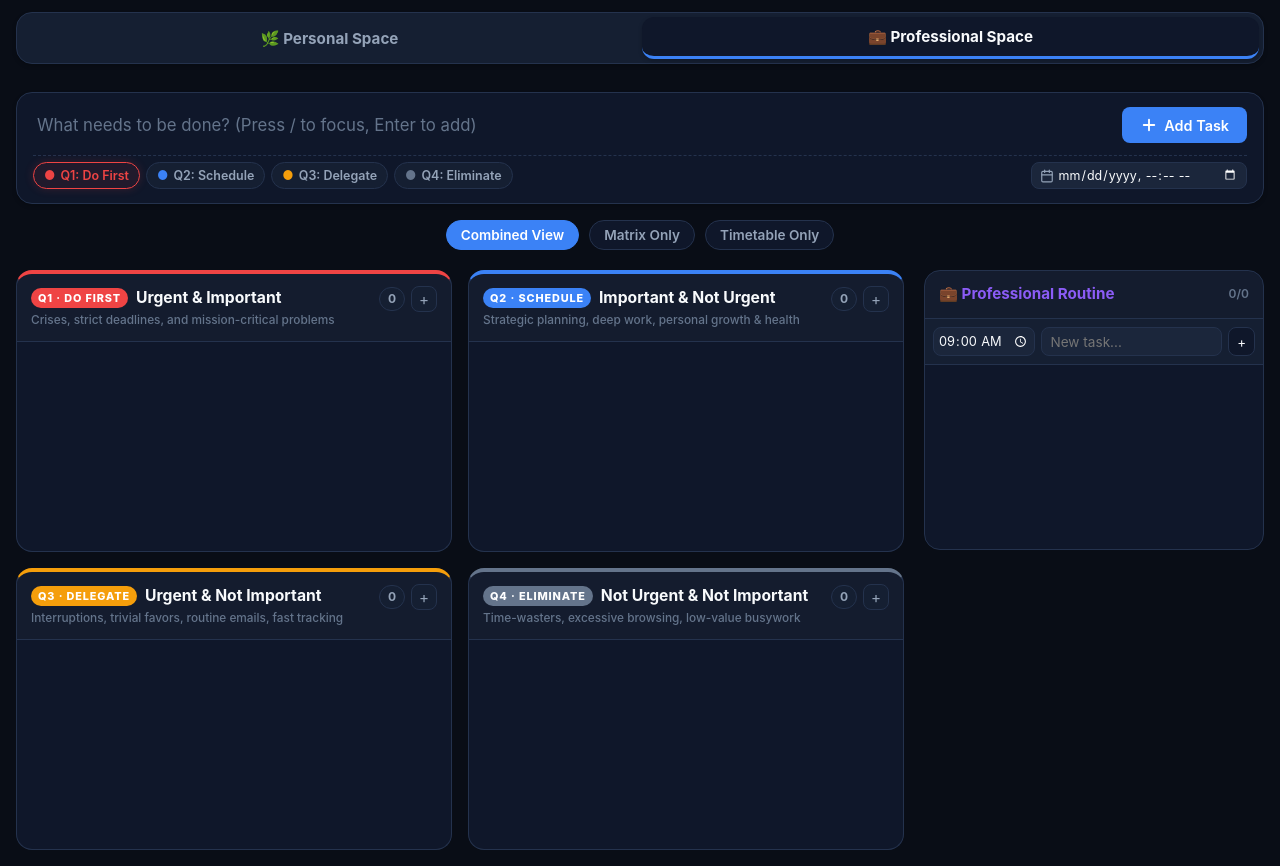
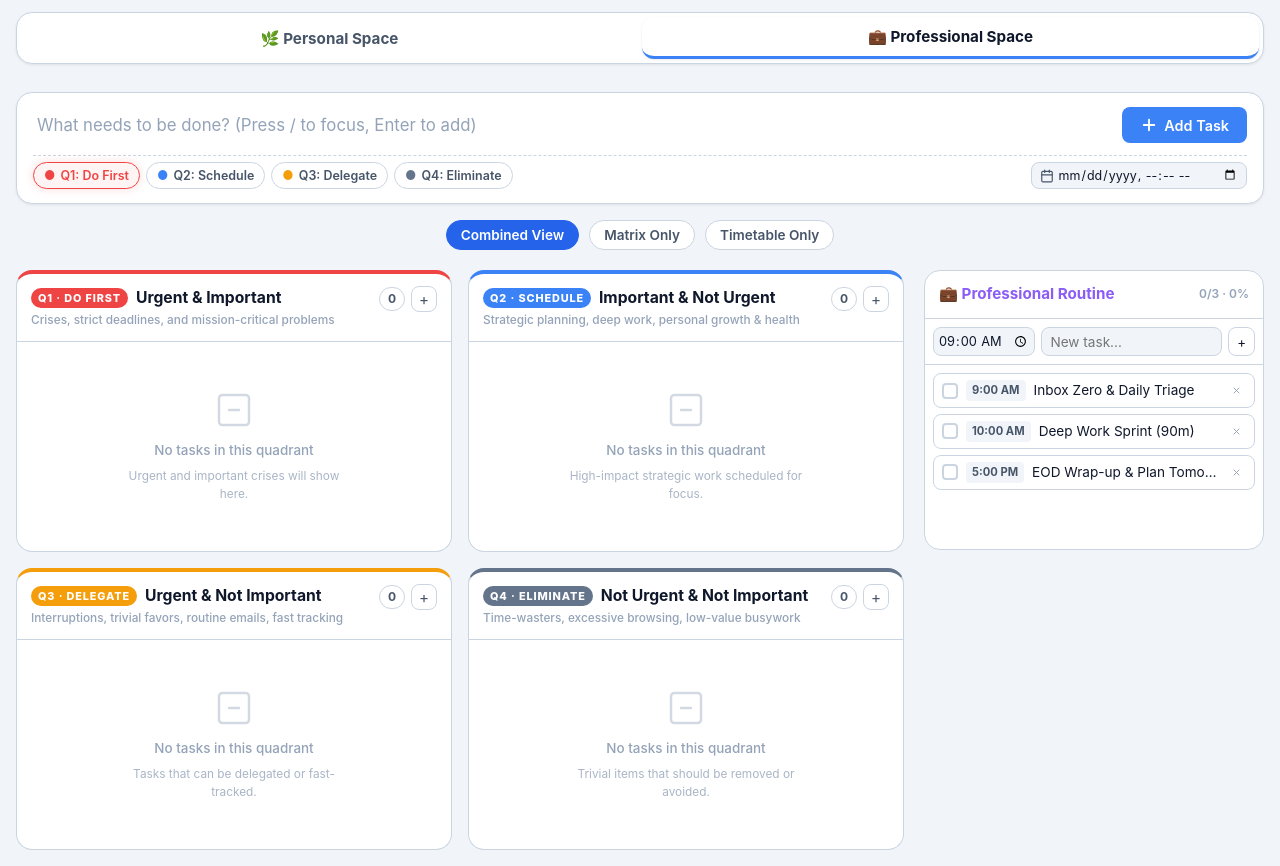
Before and after one commit to sharmakaka1010/eisenhower-pwa, a plain HTML site: page index.html in a window 1280 px wide. Shown: the part 61-927 px from the top of the page. Drawn offline with Linux system fonts and the light colour scheme.

Commit message:
fix: Resolve TDZ ReferenceError crashing the app

```diff
--- a/index.html
+++ b/index.html
@@ -1927,8 +1927,7 @@
         quadrant: 'q1',
         timeCreated: Date.now() - 3600000 * 2,
         dueDate: new Date(Date.now() + 3600000 * 3).toISOString().slice(0, 16),
-        isCompleted: false,
-        workspace: activeWorkspace
+        isCompleted: false
       },
       {
         id: 'sample_2',
@@ -1936,8 +1935,7 @@
         quadrant: 'q1',
         timeCreated: Date.now() - 3600000 * 4,
         dueDate: new Date(Date.now() + 3600000 * 5).toISOString().slice(0, 16),
-        isCompleted: false,
-        workspace: activeWorkspace
+        isCompleted: false
       },
       {
         id: 'sample_3',
@@ -1945,8 +1943,7 @@
         quadrant: 'q2',
         timeCreated: Date.now() - 3600000 * 24,
         dueDate: new Date(Date.now() + 3600000 * 48).toISOString().slice(0, 16),
-        isCompleted: false,
-        workspace: activeWorkspace
+        isCompleted: false
       },
       {
         id: 'sample_4',
@@ -1954,8 +1951,7 @@
         quadrant: 'q2',
         timeCreated: Date.now() - 3600000 * 12,
         dueDate: '',
-        isCompleted: false,
-        workspace: activeWorkspace
+        isCompleted: false
       },
       {
         id: 'sample_5',
@@ -1963,8 +1959,7 @@
         quadrant: 'q3',
         timeCreated: Date.now() - 3600000 * 6,
         dueDate: '',
-        isCompleted: false,
-        workspace: activeWorkspace
+        isCompleted: false
       },
       {
         id: 'sample_6',
@@ -1972,8 +1967,7 @@
         quadrant: 'q3',
         timeCreated: Date.now() - 3600000 * 18,
         dueDate: '',
-        isCompleted: false,
-        workspace: activeWorkspace
+        isCompleted: false
       },
       {
         id: 'sample_7',
@@ -1989,8 +1983,7 @@
         quadrant: 'q4',
         timeCreated: Date.now() - 3600000 * 40,
         dueDate: '',
-        isCompleted: false,
-        workspace: activeWorkspace
+        isCompleted: false
       }
     ];
 
@@ -2004,18 +1997,12 @@
     let routines = [];
 
     const SAMPLE_ROUTINES = [
-      { id: 'r1', type: 'personal', time: '06:30', title: 'Morning Workout & Stretch', isCompleted: false,
-        workspace: activeWorkspace, lastCompletedDate: '' },
-      { id: 'r2', type: 'personal', time: '07:30', title: 'Healthy Breakfast', isCompleted: false,
-        workspace: activeWorkspace, lastCompletedDate: '' },
-      { id: 'r3', type: 'personal', time: '21:00', title: 'Read 20 pages', isCompleted: false,
-        workspace: activeWorkspace, lastCompletedDate: '' },
-      { id: 'r4', type: 'professional', time: '09:00', title: 'Inbox Zero & Daily Triage', isCompleted: false,
-        workspace: activeWorkspace, lastCompletedDate: '' },
-      { id: 'r5', type: 'professional', time: '10:00', title: 'Deep Work Sprint (90m)', isCompleted: false,
-        workspace: activeWorkspace, lastCompletedDate: '' },
-      { id: 'r6', type: 'professional', time: '17:00', title: 'EOD Wrap-up & Plan Tomorrow', isCompleted: false,
-        workspace: activeWorkspace, lastCompletedDate: '' }
+      { id: 'r1', type: 'personal', time: '06:30', title: 'Morning Workout & Stretch', isCompleted: false, lastCompletedDate: '' },
+      { id: 'r2', type: 'personal', time: '07:30', title: 'Healthy Breakfast', isCompleted: false, lastCompletedDate: '' },
+      { id: 'r3', type: 'personal', time: '21:00', title: 'Read 20 pages', isCompleted: false, lastCompletedDate: '' },
+      { id: 'r4', type: 'professional', time: '09:00', title: 'Inbox Zero & Daily Triage', isCompleted: false, lastCompletedDate: '' },
+      { id: 'r5', type: 'professional', time: '10:00', title: 'Deep Work Sprint (90m)', isCompleted: false, lastCompletedDate: '' },
+      { id: 'r6', type: 'professional', time: '17:00', title: 'EOD Wrap-up & Plan Tomorrow', isCompleted: false, lastCompletedDate: '' }
     ];
 
     let tasks = [];
@@ -2030,7 +2017,7 @@
        2. INITIALIZATION
        =================================================================== */
 
-    const APP_LAST_MODIFIED = '2026-09-12T12:27:44Z';
+    const APP_LAST_MODIFIED = '2026-09-12T14:06:59Z';
 
     function checkAndAutoBackup() {
       const storedModified = localStorage.getItem('eisenhower_last_modified');
@@ -2531,7 +2518,6 @@
         time: timeInp.value || '12:00',
         title: title,
         isCompleted: false,
-        workspace: activeWorkspace,
         lastCompletedDate: ''
       });
       saveRoutines();
@@ -2976,8 +2962,7 @@
         quadrant: quadrantOverride || selectedQuadrant,
         timeCreated: Date.now(),
         dueDate: dueInput.value || '',
-        isCompleted: false,
-        workspace: activeWorkspace
+        isCompleted: false
       };
 
       tasks.unshift(newTask);
```
